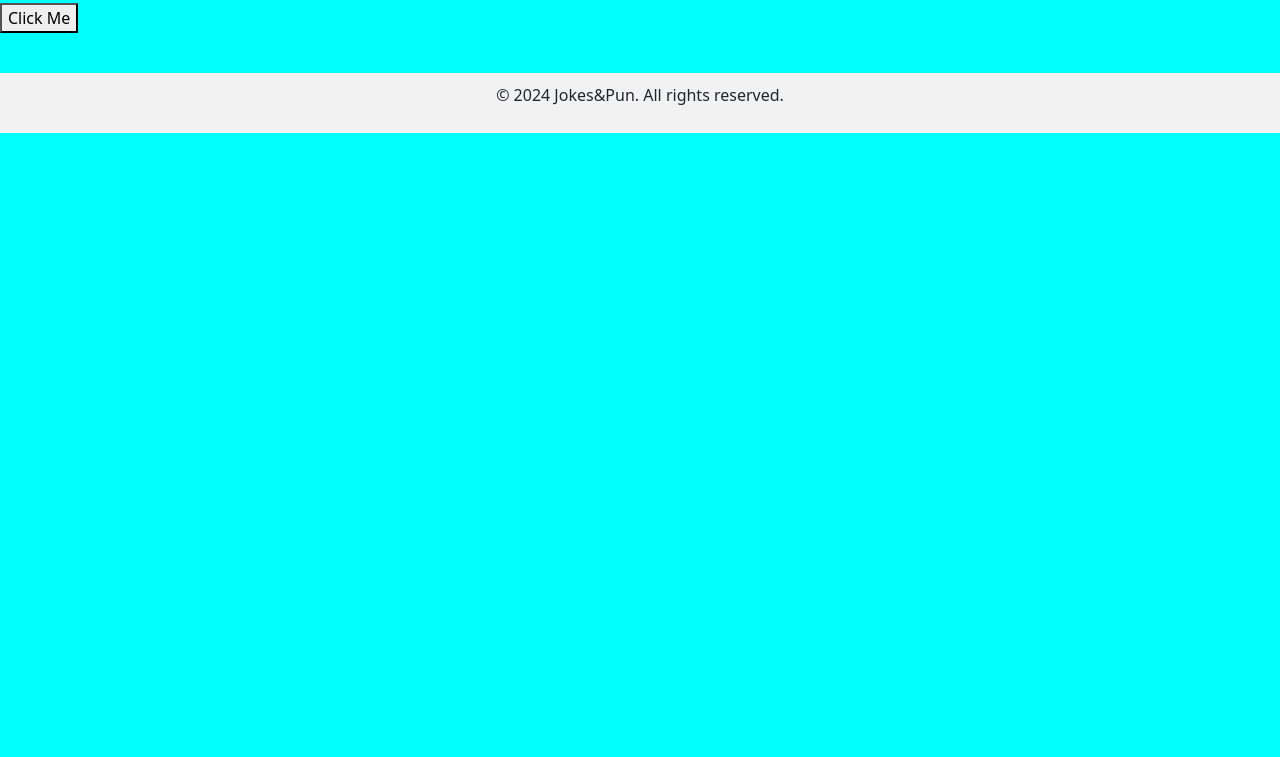
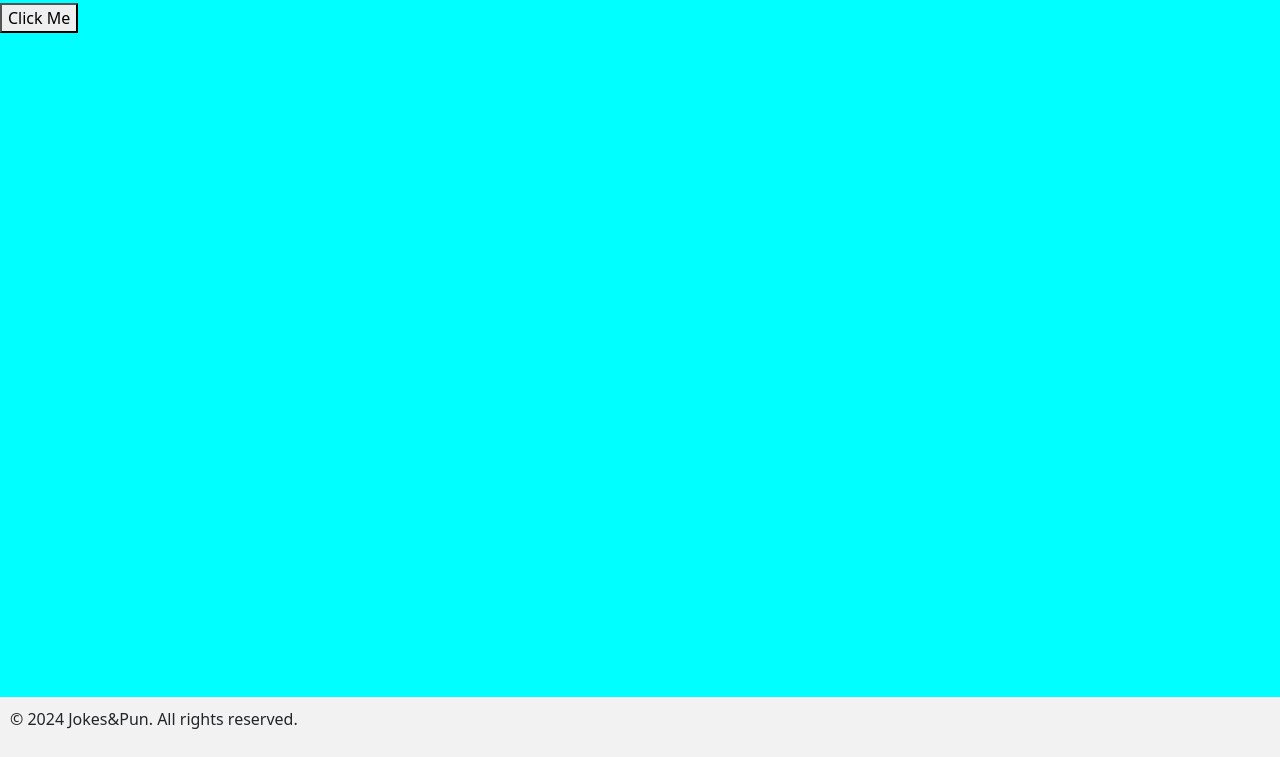
Before and after one commit to tushar-patle/JavascriptProjects, a plain HTML site: page index.html in a window 1280 px wide. Shown: the part 43-800 px from the top of the page. Drawn offline with nearby package versions, Linux system fonts and the light colour scheme.

Commit message:
Update style.css

```diff
--- a/style.css
+++ b/style.css
@@ -12,5 +12,5 @@ main {
 footer {
     background-color: #f2f2f2;
     padding: 10px;
-    text-align: center;
+    margin-top: auto;
 }
```
